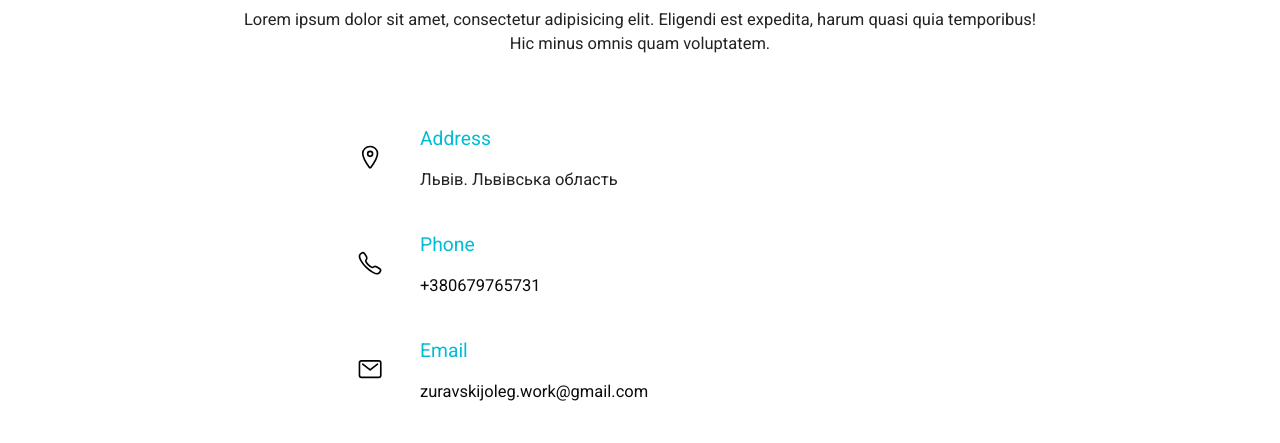
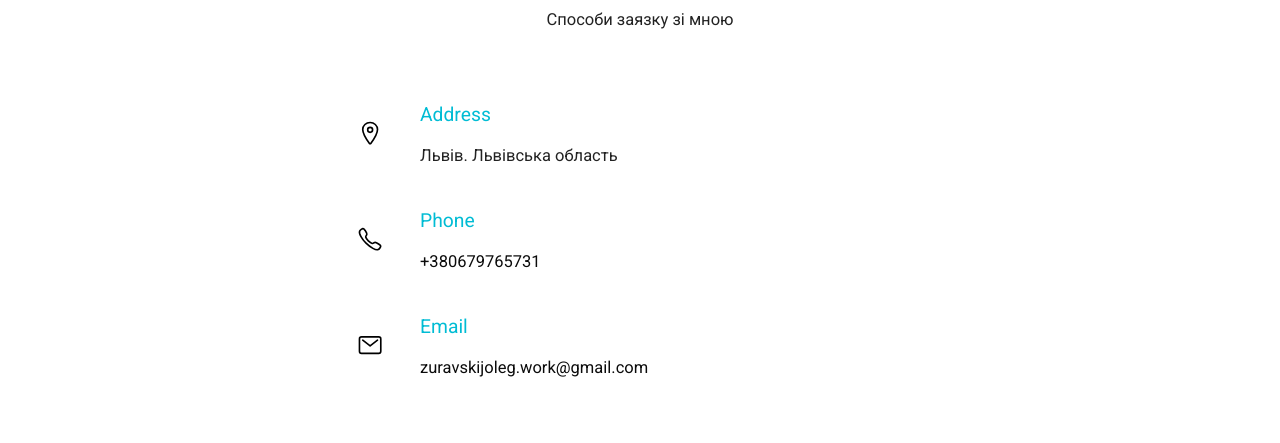
Before and after one commit to olegkhorobriv/site-cart, a plain HTML site: page communication.html in a window 1280 px wide. Shown: the part 217-660 px from the top of the page. Drawn offline with nearby package versions, Linux system fonts and the light colour scheme.

Commit message:
Update communication.html

```diff
--- a/communication.html
+++ b/communication.html
@@ -62,7 +62,7 @@
 <section class="contact">
     <div class="content">
         <h2>Contact US</h2>
-        <p>Lorem ipsum dolor sit amet, consectetur adipisicing elit. Eligendi est expedita, harum quasi quia temporibus! Hic minus omnis quam voluptatem.</p>
+        <p>Способи заязку зі мною</p>
     </div>
     <div class="containerCom">
         <div class="contactInfo">
```
